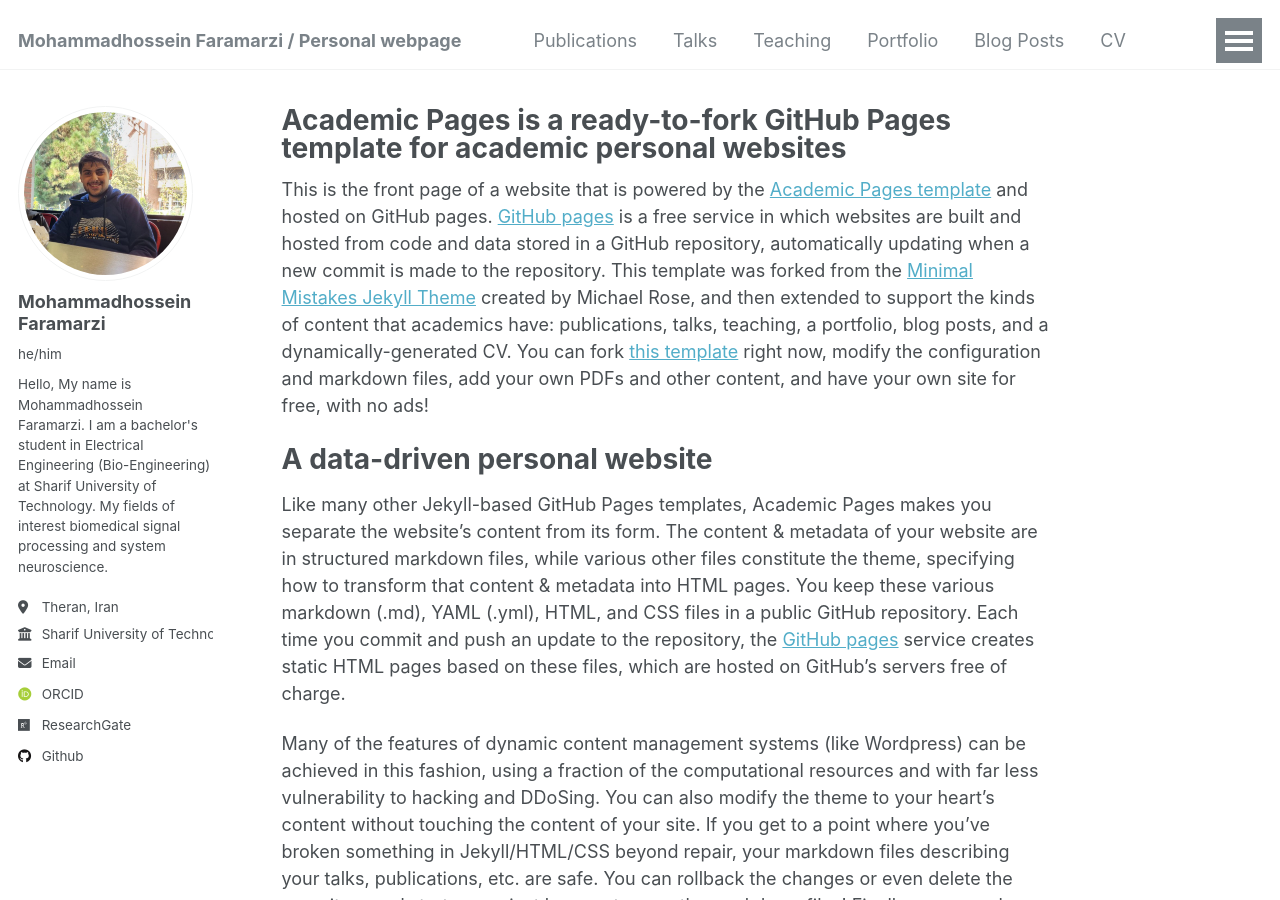
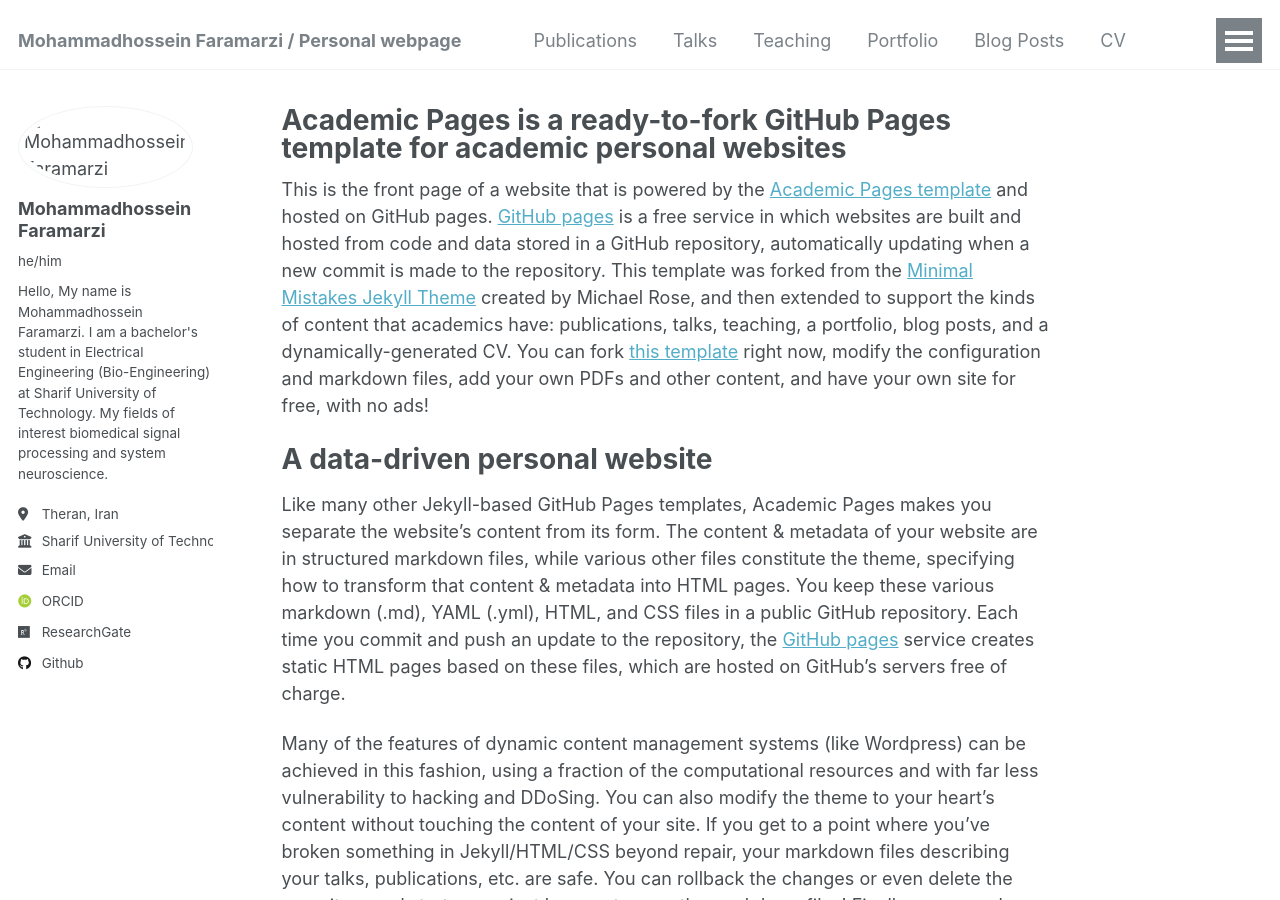
Before and after one commit to faramh/faramh.github.io, a Jekyll site: the page built from _pages/about.md, in a window 1280 px wide and 900 px high. Built offline with Jekyll 4.4.1, drawn with Linux system fonts in a browser that asks for light colours; some web fonts are replaced.

Commit message:
Update _config.yml

```diff
--- a/_config.yml
+++ b/_config.yml
@@ -21,7 +21,7 @@ repository               : "academicpages/academicpages.github.io"
 #               Additional customization can be done by editing /_includes/author-profile.html
 author:
   # Biographic information
-  avatar           : "hi.png"
+  avatar           : "images/hi.png"
   name             : "Mohammadhossein Faramarzi"
   pronouns         : "he/him" # example: "she/her"
   bio              : "Hello, My name is Mohammadhossein Faramarzi. I am a bachelor's student in Electrical Engineering (Bio-Engineering) at Sharif University of Technology. My fields of interest biomedical signal processing and system neuroscience."
```
